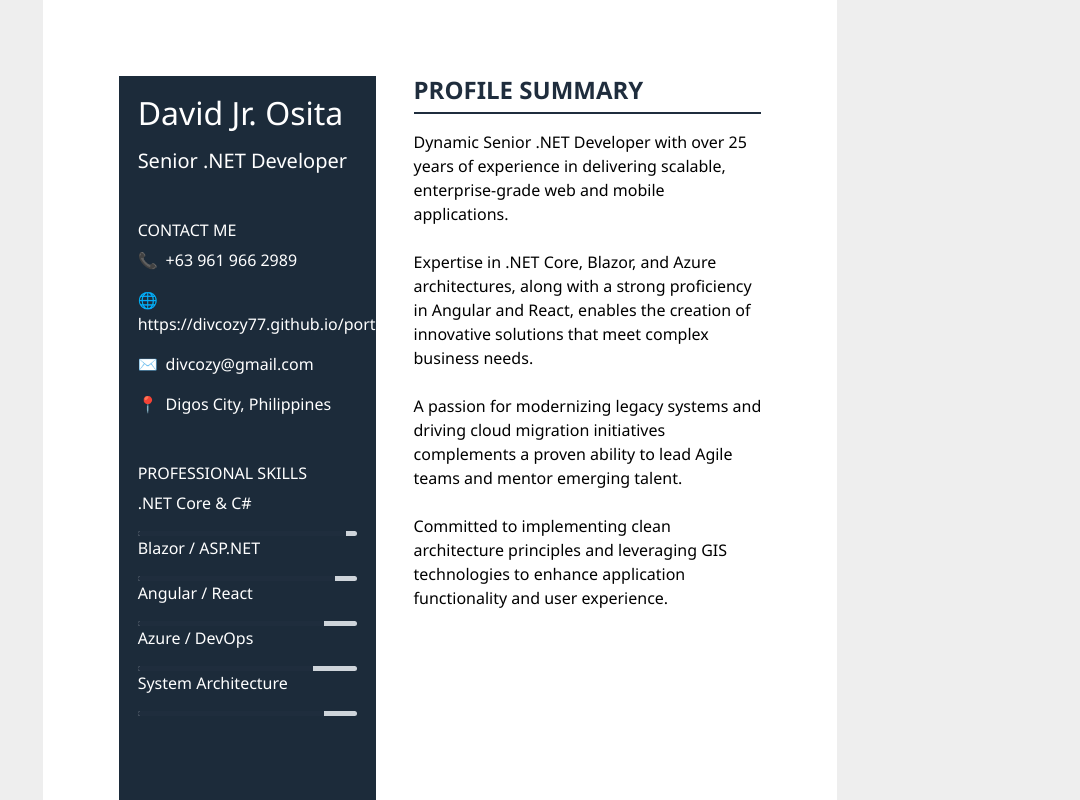
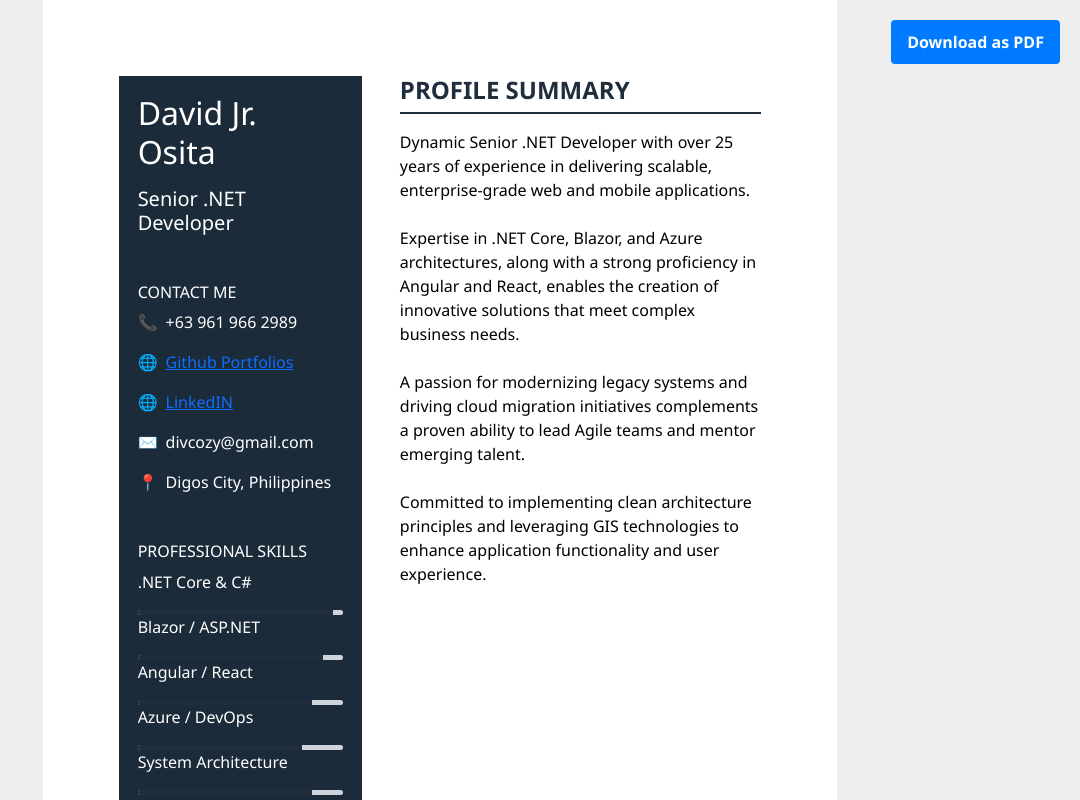
Before and after one commit to divcozy77/cv, a plain HTML site: page index.html in a window 1280 px wide. Shown: the top 800 px of the page, without its empty margins (200-1280 px from the left). Drawn offline with nearby package versions, Linux system fonts and the light colour scheme.

Commit message:
Update index.html

```diff
--- a/index.html
+++ b/index.html
@@ -104,6 +104,26 @@
     .page-break {
       page-break-before: always;
     }
+
+    #downloadBtn {
+      position: fixed;
+      top: 20px;
+      right: 20px;
+      padding: 10px 16px;
+      background-color: #007bff;
+      color: white;
+      border: none;
+      border-radius: 4px;
+      font-weight: bold;
+      cursor: pointer;
+      z-index: 9999;
+    }
+
+    @media print {
+      #downloadBtn {
+        display: none;
+      }
+    }
   </style>
 </head>
 <body>
@@ -117,7 +137,8 @@
         <div class="mb-4">
           <h6 class="text-uppercase">Contact Me</h6>
           <p><span class="contact-icon">📞</span>+63 961 966 2989</p>
-          <p><span class="contact-icon">🌐</span>https://divcozy77.github.io/portfolio</p>
+          <p><span class="contact-icon">🌐</span><a href="https://divcozy77.github.io/portfolio">Github Portfolios</a></p>
+          <p><span class="contact-icon">🌐</span><a href="https://www.linkedin.com/in/dojsys/">LinkedIN</a></p>
           <p><span class="contact-icon">✉️</span>divcozy@gmail.com</p>
           <p><span class="contact-icon">📍</span>Digos City, Philippines</p>
         </div>
@@ -255,8 +276,8 @@
 
   </div>
 
-  <div class="d-flex justify-content-center align-items-center" style="height: 20vh; mb-2 mt-1">
-    <button class="btn btn-primary center" onclick="downloadCV()">Download PDF</button>
+  <div>
+    <button id="downloadBtn" class="no-print" onclick="downloadCV()">Download as PDF</button>
   </div>
 
   <script src="https://cdnjs.cloudflare.com/ajax/libs/html2pdf.js/0.10.1/html2pdf.bundle.min.js"></script>
```
